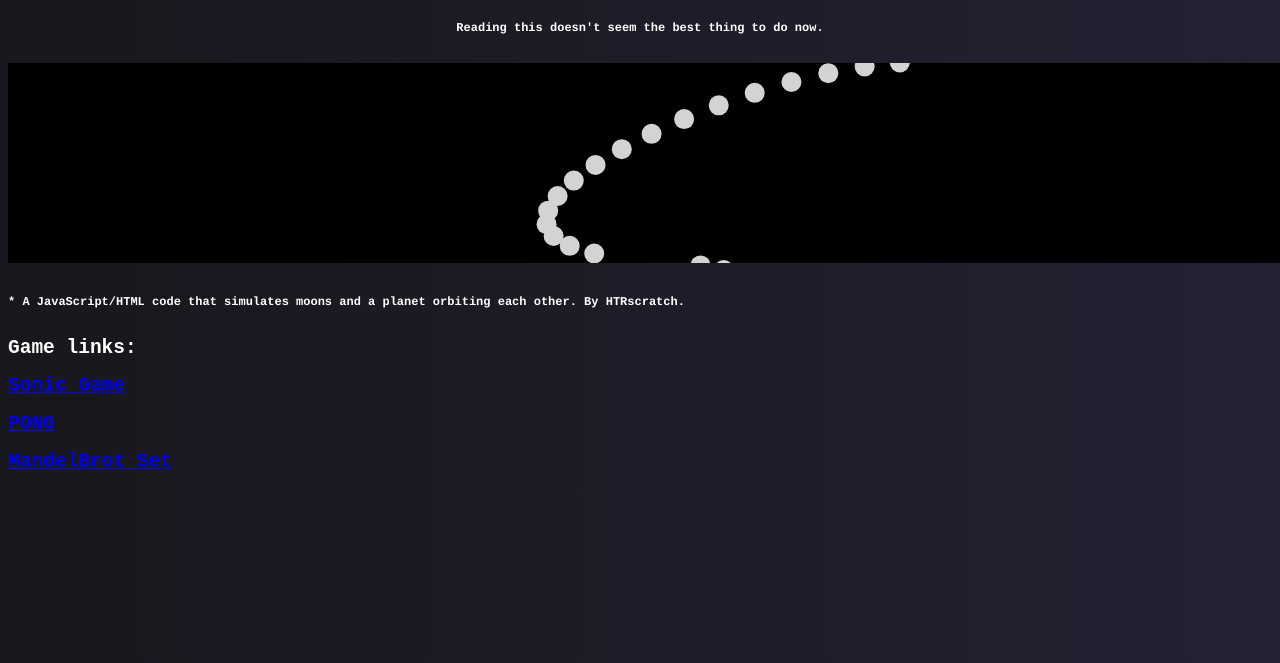
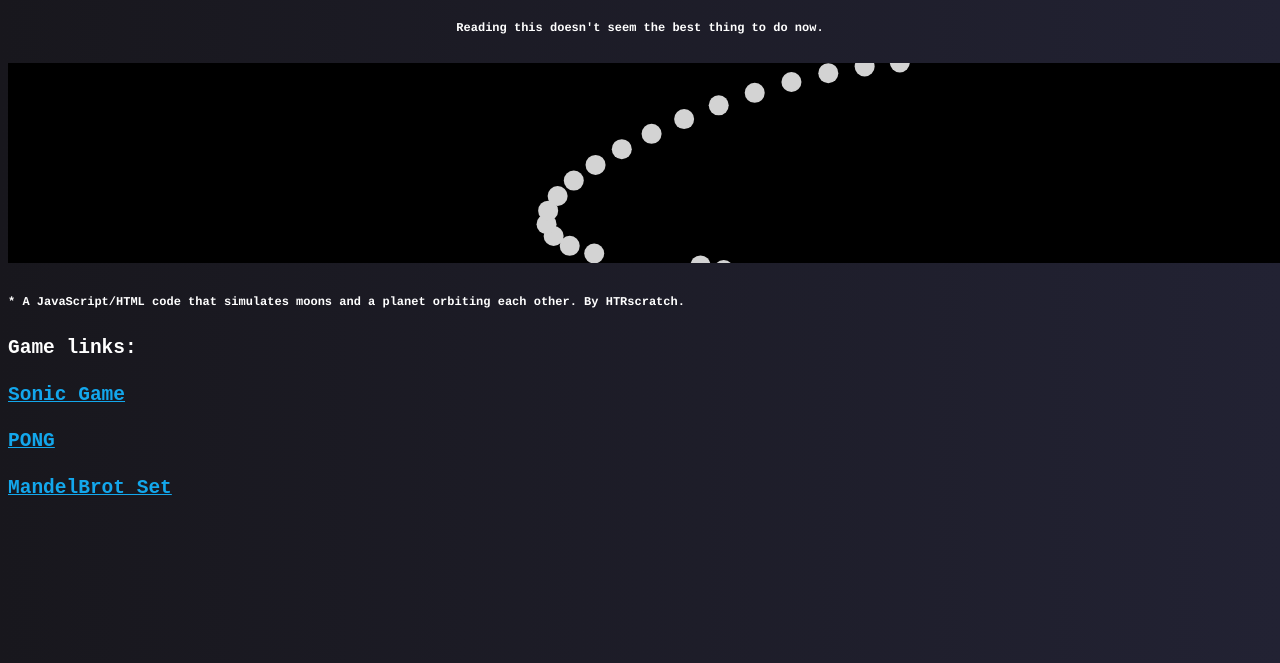
Before and after one commit to HTRscratch/HTRscratch.github.io, a plain HTML site: page index.html in a window 1280 px wide. Shown: the part 137-800 px from the top of the page. Drawn offline with Linux system fonts and the light colour scheme.

Commit message:
Again...

```diff
--- a/index.html
+++ b/index.html
@@ -33,9 +33,9 @@
 				color: #ffffff;
 				font-family: monospace;
 			}
-			.a{
+			a:link {
 				color:#13a7ec;
-				font-family: monospace
+				font-family: monospace;
 			}
 		</style>
 	</head>
```
